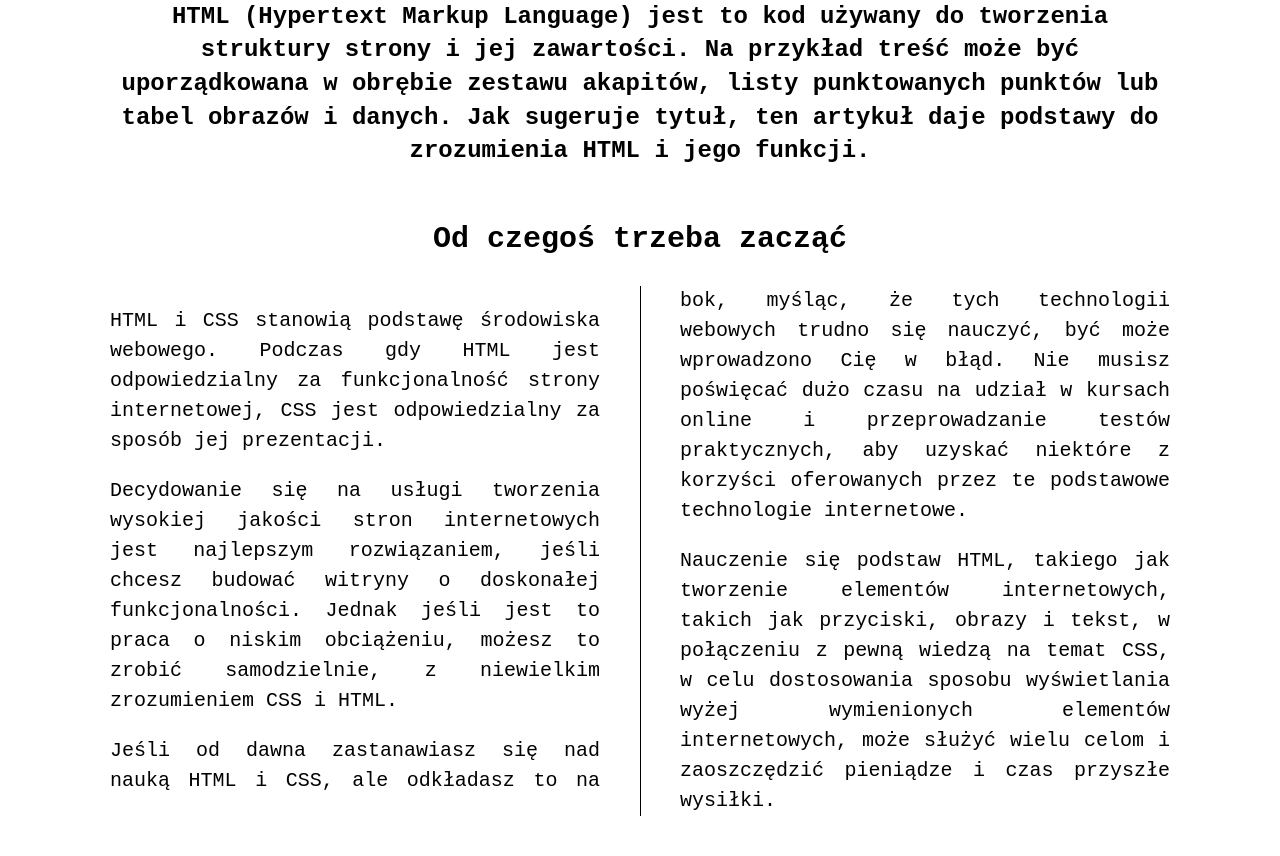
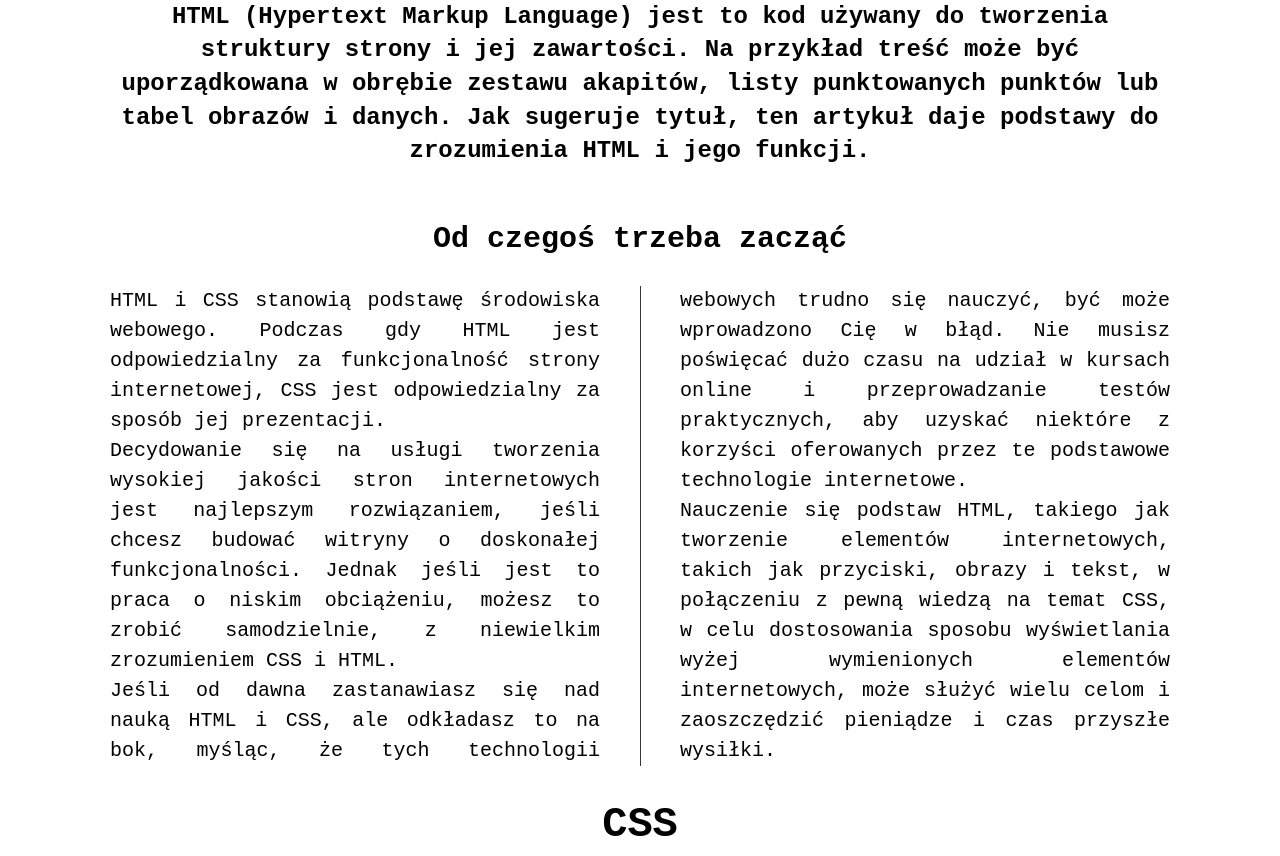
Before and after one commit to cezary-gawronski/mobile-menu, a plain HTML site: page index.html in a window 1280 px wide. Shown: the part 1219-2075 px from the top of the page. Drawn offline with Linux system fonts and the light colour scheme.

Commit message:
update align vertical articles

```diff
--- a/css/style.css
+++ b/css/style.css
@@ -280,7 +280,7 @@ min-height: 100vh na height: 100vh; w .header. Wtedy tło się dopasowuje
 z pseudoelementu ale zawartość headera "wypływa" z niego
 */
 
-/* .header::before {
+.header::after {
     content: "";
     position: absolute;
     top: 0;
@@ -290,8 +290,7 @@ z pseudoelementu ale zawartość headera "wypływa" z niego
     display: block;
     box-shadow: inset 0px 0px 200px 90px rgb(8, 8, 8);
     z-index: 1;
-} */
-
+}
 
 
 .technology {
@@ -440,13 +439,19 @@ z pseudoelementu ale zawartość headera "wypływa" z niego
     text-align: center;
 }
 
-.tech_part__columns {
+.tech-part__description-art {
+    margin: 0;
     font-size: 20px;
     text-align: justify;
     line-height: 1.5;
+    hyphens: manual;
+}
+
+.tech_part__columns {
     column-count: 2;
     column-gap: 80px;
-    column-rule: 1px solid black;
+    column-rule: 1px solid rgb(56, 56, 56);
+
 }
 
 @media (max-width: 768px) {
@@ -460,10 +465,9 @@ z pseudoelementu ale zawartość headera "wypływa" z niego
     font-size: 42px;
 }
 
-
-
-
 .tech-part__title-art {
     font-size: 30px;
     text-align: center;
+    column-span: all;
+
 }
--- a/index.html
+++ b/index.html
@@ -162,10 +162,11 @@
                     obrazów i danych. Jak sugeruje tytuł, ten artykuł daje podstawy do zrozumienia HTML i jego funkcji.
                 </strong>
             </p>
+
+            <div class="tech_part__columns">
                 <h3 class="tech-part__title-art">
                     Od czegoś trzeba zacząć
                 </h3>
-            <div class="tech_part__columns">
                 <p class="tech-part__description-art">
                     HTML i CSS stanowią podstawę środowiska webowego. Podczas gdy HTML jest odpowiedzialny za
                     funkcjonalność strony internetowej, CSS jest odpowiedzialny za sposób jej prezentacji.
@@ -206,10 +207,12 @@
                     nadać kolor tła?
                 </strong>
             </p>
+
+            <div class="tech_part__columns">
+
                 <h3 class="tech-part__title-art">
                     Czym właściwie jest CSS?
                 </h3>
-            <div class="tech_part__columns">
                 <p class="tech-part__description-art">
                     Podobnie jak HTML, CSS nie jest językiem programowania. Nie jest jednak też językiem znaczników —
                     jest
@@ -223,14 +226,12 @@
                     przeczytaj Struktura plików witryny oraz HTML podstawy, żeby dowiedzieć się co wpierw należy
                     wykonać.)
                 </p>
-
                 <p class="tech-part__description-art">
                     Jeśli od dawna zastanawiasz się nad nauką HTML i CSS, ale odkładasz to na bok, myśląc, że tych
                     technologii webowych trudno się nauczyć, być może wprowadzono Cię w błąd. Nie musisz poświęcać dużo
                     czasu na udział w kursach online i przeprowadzanie testów praktycznych, aby uzyskać niektóre z
                     korzyści oferowanych przez te podstawowe technologie internetowe.
                 </p>
-
                 <p class="tech-part__description-art">
                     Nauczenie się podstaw HTML, takiego jak tworzenie elementów internetowych, takich jak przyciski,
                     obrazy i tekst, w połączeniu z pewną wiedzą na temat CSS, w celu dostosowania sposobu wyświetlania
@@ -251,10 +252,11 @@
                     przedsmak tego, co dzięki niemu jest możliwe.
                 </strong>
             </p>
+
+            <div class="tech_part__columns">
                 <h3 class="tech-part__title-art">
                     Czym naprawdę jest JavaScript?
                 </h3>
-            <div class="tech_part__columns">
                 <p class="tech-part__description-art">
                     JavaScript (w skrócie "JS") jest pełnoprawnym dynamicznym językiem programowania, który po dodaniu
                     do
@@ -270,14 +272,12 @@
                     wiele
                     więcej!
                 </p>
-
                 <p class="tech-part__description-art">
                     JavaScript jest dość zwarty, ale jednocześnie bardzo elastyczny. Programiści napisali wiele różnych
                     narzędzi z wykorzystaniem rdzenia języka JavaScript, otwierając mnóstwo dodatkowych funkcjonalności
                     przy
                     minimalnym wysiłku.
                 </p>
-
                 <p class="tech-part__description-art">
                     Ponieważ ten artykuł ma być jedynie lekkim wprowadzeniem do JavaScript, nie będziemy mieszać Ci na
                     tym
```
Lines whose indentation alone changed are shown as unchanged.
